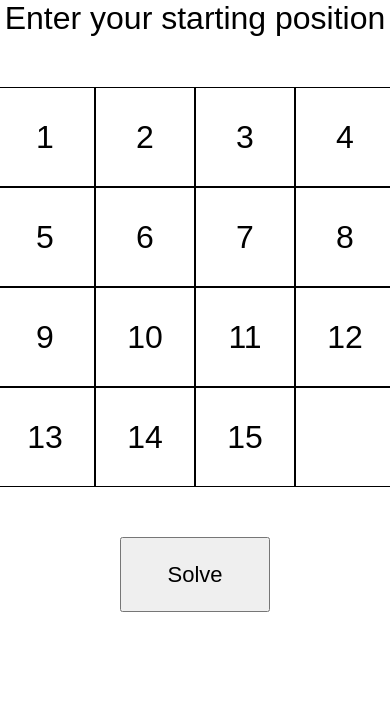
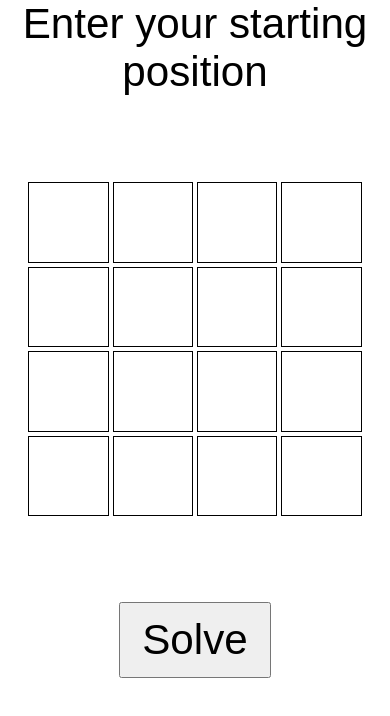
Before and after one commit to dzen03/game-of-fifteens, a plain HTML site: page frontend/index.html in a window 390 px wide. Drawn offline with Linux system fonts and the light colour scheme.

Commit message:
Add input form, add responsive interface and id for table input (#9)

```diff
--- a/frontend/index.html
+++ b/frontend/index.html
@@ -18,28 +18,28 @@
     <div class="table_box">
         <table class="table_body">
             <tr class="row-box">
-                        <td>1</td>
-                        <td>2</td>
-                        <td>3</td>
-                        <td>4</td>
+                <td><input id="1" type="text"></td>
+                <td><input id="2" type="text"></td>
+                <td><input id="3" type="text"></td>
+                <td><input id="4" type="text"></td>
             </tr>
             <tr class="row-box">
-                        <td>5</td>
-                        <td>6</td>
-                        <td>7</td>
-                        <td>8</td>
+                <td><input id="5" type="text"></td>
+                <td><input id="6" type="text"></td>
+                <td><input id="7" type="text"></td>
+                <td><input id="8" type="text"></td>
             </tr>
             <tr class="row-box">
-                        <td>9</td>
-                        <td>10</td>
-                        <td>11</td>
-                        <td>12</td>
+                <td><input id="9" type="text"></td>
+                <td><input id="10" type="text"></td>
+                <td><input id="11" type="text"></td>
+                <td><input id="12" type="text"></td>
             </tr>
             <tr class="row-box">
-                        <td>13</td>
-                        <td>14</td>
-                        <td>15</td>
-                        <td></td>
+                <td><input id="13" type="text"></td>
+                <td><input id="14" type="text"></td>
+                <td><input id="15" type="text"></td>
+                <td><input id="16" type="text"></td>
             </tr>
         </table>
     </div>
--- a/frontend/style.css
+++ b/frontend/style.css
@@ -7,13 +7,14 @@
 .main_box {
     display: flex;
     flex-direction: column;
-    gap: 50px;
+    gap: 10vh;
 }
 
 .main_box .head_box .text_box {
     display: flex;
     justify-content: center;
-    font-size: 32px;
+    font-size: 5vh;
+    text-align: center;
 }
 
 .main_box .table_box .table_body {
@@ -22,12 +23,12 @@
 }
 .main_box .table_box .table_body tbody {
     display: grid;
-    grid-template-rows: 100px 100px 100px 100px;
+    grid-template-rows: 10vh 10vh 10vh 10vh;
 }
 
 .main_box .table_box .table_body tbody .row-box {
     display: grid;
-    grid-template-columns: 100px 100px 100px 100px;
+    grid-template-columns: 10lvh 10vh 10vh 10vh;
 }
 
 .main_box .table_box .table_body tbody .row-box td {
@@ -36,7 +37,8 @@
     flex-wrap: wrap;
     align-content: center;
     border: 1px solid black;
-    font-size: 32px;
+    font-size: 5vh;
+    margin: 2px;
 }
 
 .main_box .bottom_box .button_buddy {
@@ -45,7 +47,18 @@
 }
 
 .main_box .bottom_box .button_buddy .button {
-    width: 150px;
-    height: 75px;
-    font-size: 22px;
+    width: 18vh;
+    height: 9vh;
+    font-size: 5vh;
 }
+.main_box .table_box .table_body tbody .row-box td input {
+    display: flex;
+    justify-content: center;
+    align-content: center;
+    font-family: Arial, serif;
+    height: 100%;
+    width: 100%;
+    border: none;
+    font-size: 5vh;
+    text-align: center;
+}
```
Lines whose indentation alone changed are shown as unchanged.
